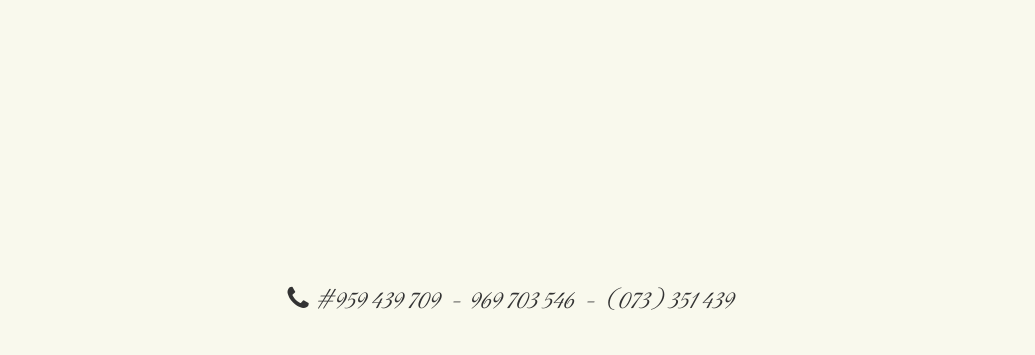
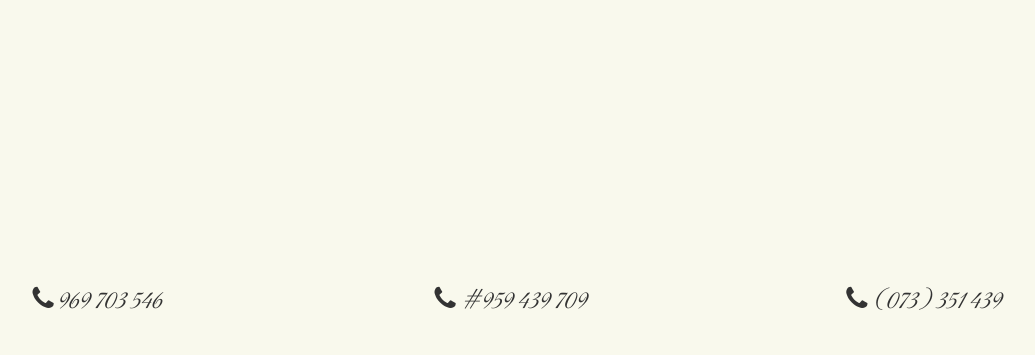
Before and after one commit to allenjoseph/bea, a Django app: page / in a window 1280 px wide. Shown: the part 445-800 px from the top of the page, without its empty margins (129-1164 px from the left). Run offline with Django 3.2, Linux system fonts and the light colour scheme; some libraries are stand-ins or nearby versions.

Commit message:
updated app

```diff
--- a/bea/templates/previous.html
+++ b/bea/templates/previous.html
@@ -27,8 +27,17 @@
     </section>
     <footer>
         <h3>
-            <i class="fa fa-phone"></i>
-            <span>#959&nbsp;439&nbsp;709&nbsp;&nbsp;-&nbsp;&nbsp;969&nbsp;703&nbsp;546&nbsp;&nbsp;-&nbsp;&nbsp;(073)&nbsp;351&nbsp;439</span>
+            <span class="row">
+                <span class="medium-4 columns">
+                    <i class="fa fa-phone"></i>&nbsp;969&nbsp;703&nbsp;546
+                </span>
+                <span class="medium-4 columns">
+                    <i class="fa fa-phone"></i>&nbsp;#959&nbsp;439&nbsp;709
+                </span>
+                <span class="medium-4 columns">
+                    <i class="fa fa-phone"></i>&nbsp;(073)&nbsp;351&nbsp;439
+                </span>
+            </span>
         </h3>
     </footer>
 </body>
```
